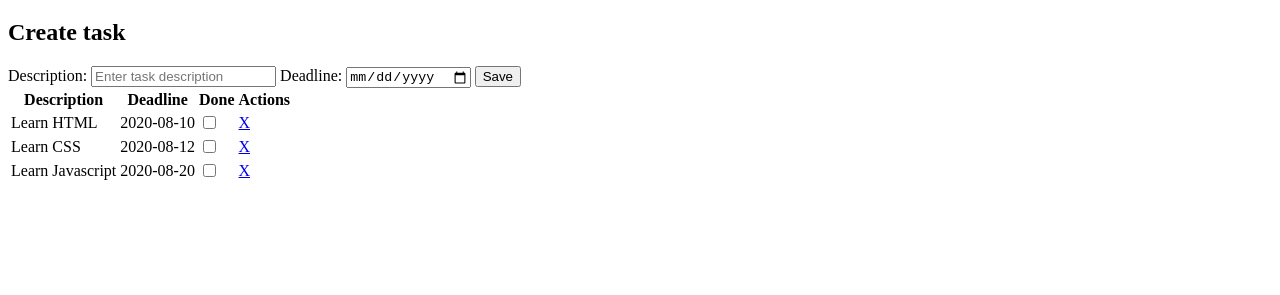
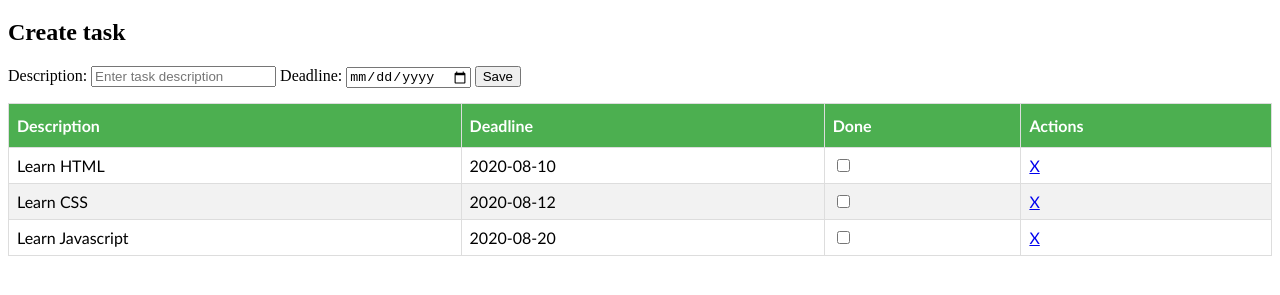
Before and after one commit to flaviuratiu/java16-to-do-list-web-app, a plain HTML site: page index.html in a window 1280 px wide. Shown: the part 61-356 px from the top of the page. Drawn offline with Linux system fonts and the light colour scheme.

Commit message:
added styling for tasks table

```diff
--- /dev/null
+++ b/css/main.css
@@ -0,0 +1,23 @@
+#tasks {
+    font-family: "Trebuchet MS", Arial, Helvetica, sans-serif;
+    border-collapse: collapse;
+    width: 100%;
+    margin-top: 15px;
+}
+
+#tasks td, #tasks th {
+    border: 1px solid #ddd;
+    padding: 8px;
+}
+
+#tasks tr:nth-child(even){background-color: #f2f2f2;}
+
+#tasks tr:hover {background-color: #ddd;}
+
+#tasks th {
+    padding-top: 12px;
+    padding-bottom: 12px;
+    text-align: left;
+    background-color: #4CAF50;
+    color: white;
+}
--- a/index.html
+++ b/index.html
@@ -3,6 +3,8 @@
 <head>
     <meta charset="UTF-8">
     <title>To-Do List</title>
+
+    <link rel="stylesheet" type="text/css" href="css/main.css">
 </head>
 <body>
 
```
